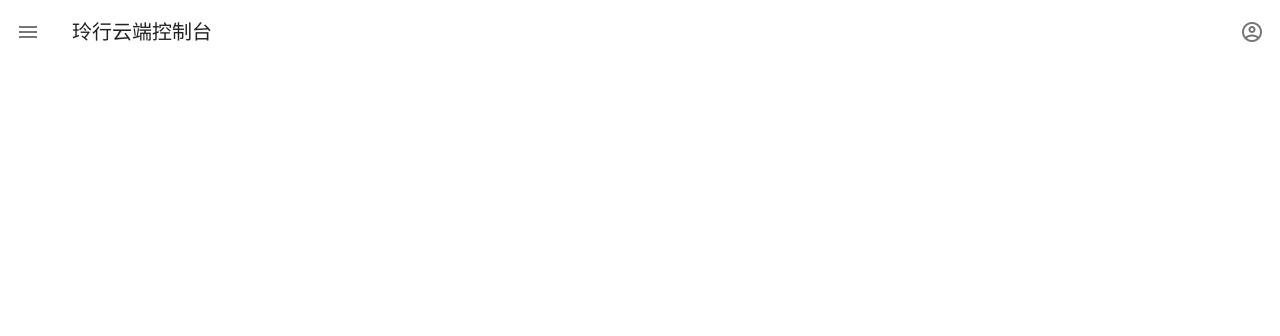
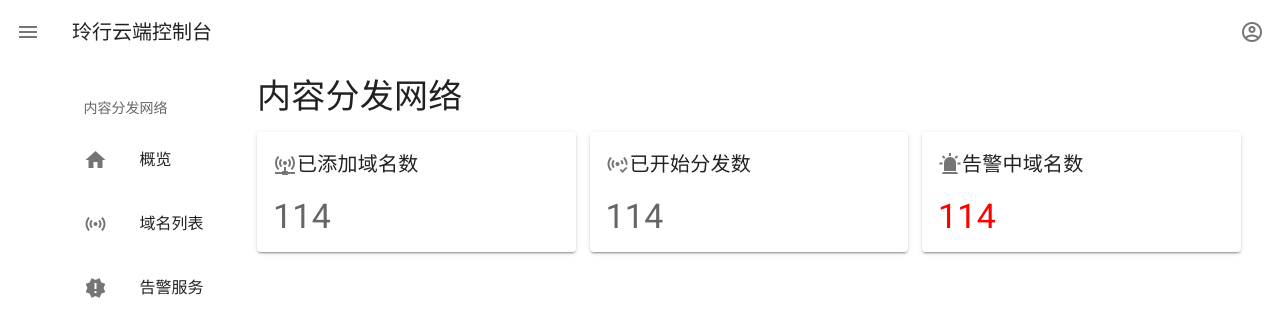
Before and after one commit to Incloudify/consolify-frontend, a Nuxt app: page /cdn in a window 1280 px wide. Before the commit this address had no page. Shown: the top 336 px of the page. Built offline with nearby package versions, Linux system fonts and the light colour scheme.

Commit message:
feat: 增加cdn页面

```diff
--- /dev/null
+++ b/layouts/cdn.vue
@@ -0,0 +1,65 @@
+<!-- mcs布局 -->
+<template>
+  <v-app>
+    <AppBar />
+    <v-main>
+      <v-container>
+        <v-row>
+          <v-col sm="2">
+            <v-list rounded>
+              <v-subheader>
+                内容分发网络
+              </v-subheader>
+              <v-list-item-group>
+                <v-list-item>
+                  <v-list-item-icon>
+                    <v-icon>
+                      mdi-home
+                    </v-icon>
+                  </v-list-item-icon>
+                  <v-list-item-content>
+                    概览
+                  </v-list-item-content>
+                </v-list-item>
+                <!---->
+                <v-list-item>
+                  <v-list-item-icon>
+                    <v-icon>
+                      mdi-access-point
+                    </v-icon>
+                  </v-list-item-icon>
+                  <v-list-item-content>
+                    域名列表
+                  </v-list-item-content>
+                </v-list-item>
+                <!---->
+                <v-list-item>
+                  <v-list-item-icon>
+                    <v-icon>
+                      mdi-alert-octagram
+                    </v-icon>
+                  </v-list-item-icon>
+                  <v-list-item-content>
+                    告警服务
+                  </v-list-item-content>
+                </v-list-item>
+              </v-list-item-group>
+            </v-list>
+          </v-col>
+          <v-col>
+            <Nuxt />
+          </v-col>
+        </v-row>
+      </v-container>
+    </v-main>
+  </v-app>
+</template>
+
+<script>
+export default {
+  name: 'CdnLayout',
+  theme: {
+    dark: false
+  }
+}
+</script>
--- /dev/null
+++ b/pages/cdn/index.vue
@@ -0,0 +1,68 @@
+<template>
+  <div>
+    <p class="display-1 text--primary">
+      内容分发网络
+    </p>
+    <!-- 总览卡片 开始 -->
+    <v-row>
+      <v-col>
+        <v-card>
+          <v-card-title>
+            <v-icon>
+              mdi-access-point-network
+            </v-icon>
+            已添加域名数
+          </v-card-title>
+          <v-card-text>
+            <div class="display-1">
+              114
+            </div>
+          </v-card-text>
+        </v-card>
+      </v-col>
+      <v-col>
+        <v-card>
+          <v-card-title>
+            <v-icon>
+              mdi-access-point-check
+            </v-icon>
+            已开始分发数
+          </v-card-title>
+          <v-card-text>
+            <div class="display-1">
+              114
+            </div>
+          </v-card-text>
+        </v-card>
+      </v-col>
+      <v-col>
+        <v-card>
+          <v-card-title>
+            <v-icon>
+              mdi-alarm-light
+            </v-icon>
+            告警中域名数
+          </v-card-title>
+          <v-card-text>
+            <div class="display-1" style="color: red;">
+              114
+            </div>
+          </v-card-text>
+        </v-card>
+      </v-col>
+    </v-row>
+    <!-- 总览卡片 结束 -->
+  </div>
+</template>
+
+<script>
+export default {
+  name: 'CdnIndex',
+  layout: 'cdn',
+  data: () => ({
+  }),
+  head: () => ({
+    title: '概览 - 内容分发网络'
+  })
+}
+</script>
```
